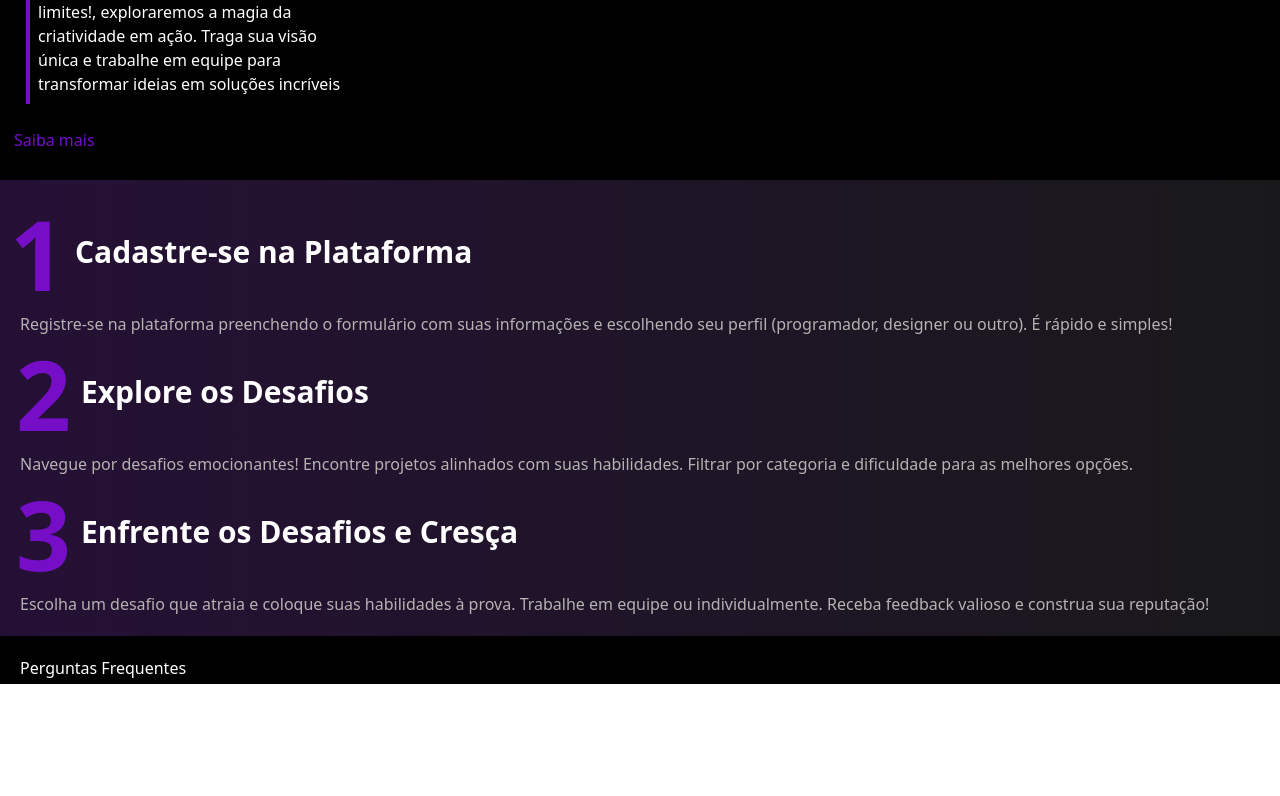
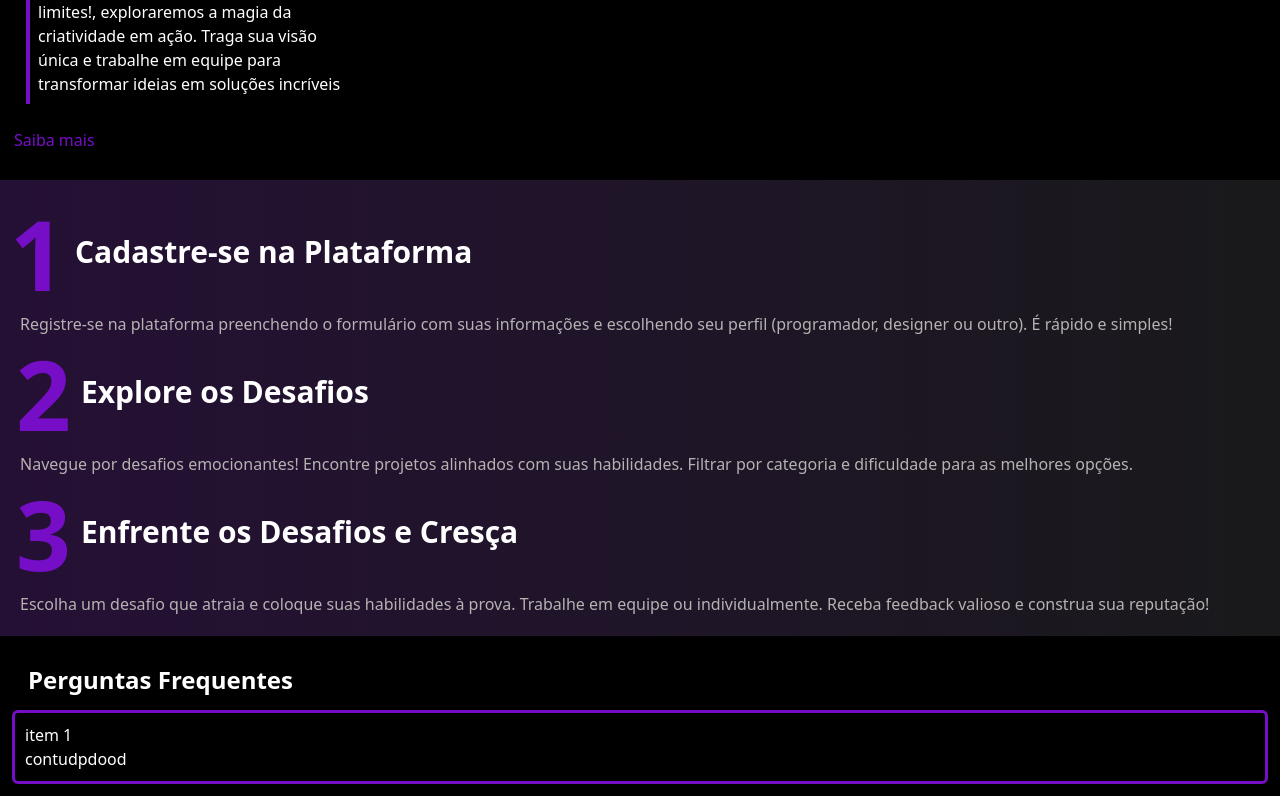
Before and after one commit to Kaiqueav/Draft-Lab, a Vue app: page / in a window 1280 px wide. Shown: the part 1086-1882 px from the top of the page. Before the commit the page ends 1770 px from the top, so only its background shows below. Built offline with nearby package versions, Linux system fonts and the light colour scheme.

Commit message:
update acord

```diff
--- a/src/App.vue
+++ b/src/App.vue
@@ -3,7 +3,8 @@
     import Banner from './components/Banner.vue'
     import About from './components/About.vue'
     import Work from './components/Work.vue'
-    import Faqs from './components/Faqs.vue'
+    import Faqs from './components/accordion/Faqs.vue'
+
 
 </script>
 
@@ -14,6 +15,8 @@
          <About heart = "/img/heart-handshake.png" world="/img/globe-2.png" smile="/img/smile-plus.png" users="/img/users.png"/>
          <Work />
          <Faqs />
+
+
     </div>
 
 </template>
--- a/src/components/Faqs.vue
+++ /dev/null
@@ -1,13 +0,0 @@
-<script setup>
-
-</script>
-
-<template>
-    <div class="bg-black p-1">
-        <h1 class="text-white mt-4 ml-4"> Perguntas Frequentes</h1>
-    </div>
-</template>
-
-<style scoped>
-
-</style>
--- /dev/null
+++ b/src/components/accordion/Faqs.vue
@@ -0,0 +1,28 @@
+<script setup>
+    const items = [
+        {
+            id: 1,
+            title: 'item 1',
+            content: 'contudpdood'
+        }
+    ]
+    const toggle = (item) =>{
+        item.isOpen = !item.isOpen;
+    };
+</script>
+
+<template>
+    <div class="panel bg-black p-3">
+        <h1 class="text-white mt-4 ml-4 text-2xl font-bold"> Perguntas Frequentes</h1>
+        <div v-for="item in items" :key="item.id" class="text-white border-[3px] border-[#760EC8] p-2.5 mt-3.5 rounded-md">
+            <figure @click="toggle(item)">{{ item.title }}</figure>
+            <div :class="{'is-open': 'item.isOpen'}">
+                {{ item.content }}
+            </div>
+        </div>
+    </div>
+</template>
+
+<style scoped>
+
+</style>
```
